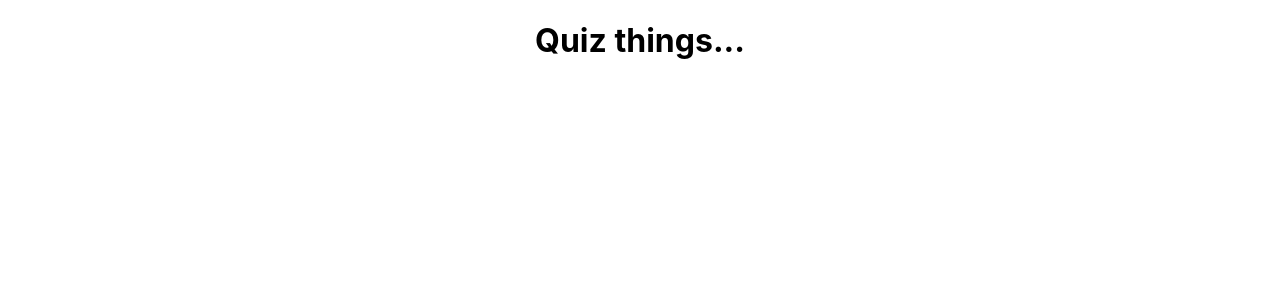
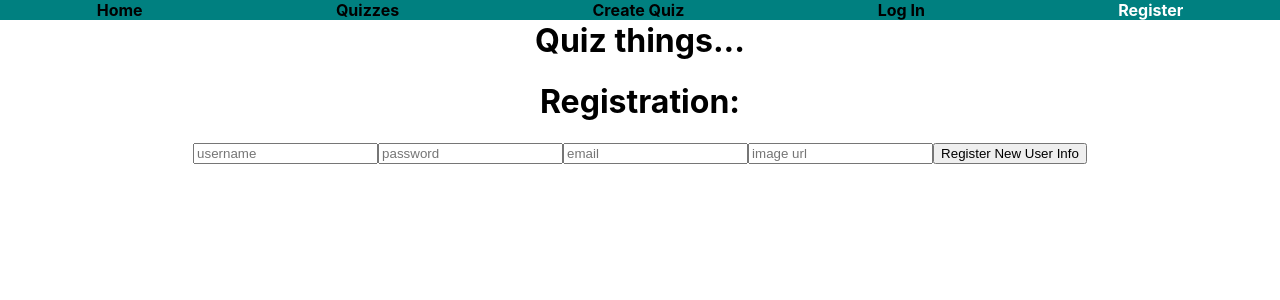
Before and after one commit to Addison-Stavlo/quizthing, a React (Create React App) app: page /register in a window 1280 px wide. Shown: the top 300 px of the page. Built offline with nearby package versions, Linux system fonts and the light colour scheme.

Commit message:
login/register and get quizzes added

```diff
--- a/package.json
+++ b/package.json
@@ -3,9 +3,12 @@
   "version": "0.1.0",
   "private": true,
   "dependencies": {
+    "axios": "^0.18.0",
     "react": "^16.6.3",
     "react-dom": "^16.6.3",
-    "react-scripts": "2.1.1"
+    "react-router-dom": "^4.3.1",
+    "react-scripts": "2.1.1",
+    "styled-components": "^4.1.2"
   },
   "scripts": {
     "start": "react-scripts start",
--- a/src/App.js
+++ b/src/App.js
@@ -1,15 +1,42 @@
 import React, { Component } from 'react';
-import logo from './logo.svg';
 import './App.css';
+import Quizzes from './components/quizzes/quizzes';
+import { Route, withRouter, NavLink } from 'react-router-dom';
+import SingleQuiz from './components/quizzes/singleQuiz';
+import Register from './components/authentication/register';
+import Login from './components/authentication/login';
+import CreateQuiz from './components/quizzes/createQuiz';
+import NavBar from './components/navigation/navigation';
 
 class App extends Component {
+  state = {
+    isLoggedIn: false
+  }
+
+  componentDidMount() {
+    // if(localStorage.getItem('userToken')){
+    //   this.props.history.push('/quizzes');
+    // }
+    // else {
+    //   this.props.history.push('/login')
+    // }
+  }
+
   render() {
     return (
       <div className="App">
         <h1> Quiz things...</h1>
+        <NavBar />
+
+      <Route path='/quizzes' component={Quizzes}/>
+      <Route path='/quiz/:id' component={SingleQuiz}/>
+      <Route path='/register' component={Register}/>
+      <Route path='/login' component={Login} />
+      <Route path='/createQuiz' component={CreateQuiz}/>
+
       </div>
     );
   }
 }
 
-export default App;
+export default withRouter(App);
--- /dev/null
+++ b/src/components/authentication/login.js
@@ -0,0 +1,41 @@
+import React from 'react';
+import axios from 'axios';
+
+class Login extends React.Component {
+    state = {
+        email: '',
+        password: ''
+    }
+
+    handleChange = (ev) => {
+        this.setState({[ev.target.name]: ev.target.value})
+    }
+
+    logIn = (ev) => {
+        ev.preventDefault();
+        axios({
+            method: "post",
+            url: "https://lambda-study-app.herokuapp.com/api/auth/login",
+            data: this.state})
+            .then(res => {
+                console.log(res.data);
+                localStorage.setItem('userToken',res.data.token);
+                this.props.history.push('/quizzes')
+            })
+            .catch(err=>console.log(err));
+    }
+
+    render() {
+        return(
+
+            <form onSubmit={this.logIn}>
+            <h1>Log In</h1>
+                <input name='email' placeholder='email' onChange={this.handleChange} value={this.state.email} />
+                <input name='password' placeholder='password' onChange={this.handleChange} value={this.state.password} />
+                <button type='submit'>Log In</button>
+            </form>
+        )
+    }
+}
+
+export default Login;
--- /dev/null
+++ b/src/components/authentication/register.js
@@ -0,0 +1,47 @@
+import React from 'react';
+import axios from 'axios';
+
+class Register extends React.Component {
+    state = {
+        username: '',
+        password: '',
+        email: '',
+        img_url: ''
+    }
+
+    handleChange = (ev) => {
+        this.setState({
+            [ev.target.name]: ev.target.value
+        })
+
+    }
+
+    register = (ev) => {
+        ev.preventDefault();
+        axios({
+            method: "post",
+            url: "https://lambda-study-app.herokuapp.com/api/auth/register",
+            data: this.state})
+            .then(res => {
+                console.log(res.data);
+                localStorage.setItem('userToken',res.data.token);
+                this.props.history.push('/quizzes')
+            })
+            .catch(err => console.log(err))
+    }
+
+    render() {
+        return (
+            <form onSubmit={this.register}>
+                <h1>Registration:</h1>
+                <input name='username' onChange={this.handleChange} placeholder='username' value={this.state.username}/>
+                <input name='password' onChange={this.handleChange} placeholder='password' value={this.state.password} />
+                <input name='email' onChange={this.handleChange} placeholder='email' value={this.state.email}/>
+                <input name='img_url' onChange={this.handleChange} placeholder='image url' value={this.state.img_url} />
+                <button type='submit'>Register New User Info</button>
+             </form>
+        )
+    }
+}
+
+export default Register;
--- /dev/null
+++ b/src/components/navigation/navigation.js
@@ -0,0 +1,41 @@
+import React from 'react';
+import {NavLink} from 'react-router-dom';
+import styled from 'styled-components';
+
+function NavBar() {
+
+    return(
+        <Nav>
+            <NavLink exact to='/' >Home</NavLink>
+            <NavLink to='/quizzes' >Quizzes</NavLink>
+            <NavLink to='/createQuiz'>Create Quiz</NavLink>
+            <NavLink to='/login'>Log In</NavLink>
+            <NavLink to='/register'>Register</NavLink>
+        </Nav>
+    )
+}
+
+const Nav = styled.nav`
+    width: 100%;
+    position: fixed;
+    top: 0;
+    background: teal;
+    display: flex;
+    justify-content: space-around;
+
+    a {
+        text-decoration: none;
+        color: black;
+        font-weight: bold;
+
+        &:visited {
+            color: black;
+        }
+        &.active {
+            color: white;
+        }
+    }
+
+`
+
+export default NavBar;
--- /dev/null
+++ b/src/components/quizzes/createQuiz.js
@@ -0,0 +1,35 @@
+import React from 'react';
+import axios from 'axios';
+
+class CreateQuiz extends React.Component {
+    state = {
+        title: '',
+        topic: ''
+    }
+
+    handleChange = ev => {
+        this.setState({[ev.target.name]: ev.target.value})
+    }
+
+    addQuiz = (ev) => {
+        ev.preventDefault();
+        axios.post(`https://lambda-study-app.herokuapp.com/api/quizzes`, this.state, {authentication: localStorage.getItem('userToken')})
+          .then(res=>{
+            console.log(res);
+            // this.props.history.push('quizzes')
+        })
+          .catch(err=>console.log(err))
+    }
+
+    render() {
+        return (
+            <form onSubmit={this.addQuiz}>
+                <input name='title' placeholder='title' onChange={this.handleChange} value={this.state.title} />
+                <input name='topic' placeholder='topic' onChange={this.handleChange} value={this.state.topic} />
+                <button type='submit'>Add a Quiz</button>
+            </form>
+        )
+    }
+}
+
+export default CreateQuiz;
--- /dev/null
+++ b/src/components/quizzes/quizzes.js
@@ -0,0 +1,32 @@
+import React from 'react';
+import axios from 'axios';
+
+class Quizzes extends React.Component {
+    state = {
+        quizzes: []
+    }
+
+    componentDidMount() {
+        axios
+            .get('https://lambda-study-app.herokuapp.com/api/quizzes')
+            .then(res=> {
+                console.log(res.data);
+                this.setState({quizzes: res.data})
+                })
+            .catch(err=>console.log(err))
+    }
+
+
+
+    render() {
+        return (
+            <div>
+                {this.state.quizzes.map(quiz => (
+                    <h2 onClick={()=>this.props.history.push(`/quiz/${quiz.id}`)}>{quiz.title}</h2>
+                ))}
+            </div>
+        )
+    }
+}
+
+export default Quizzes;
--- /dev/null
+++ b/src/components/quizzes/singleQuiz.js
@@ -0,0 +1,22 @@
+import React from 'react';
+import axios from 'axios';
+
+class SingleQuiz extends React.Component {
+    state = {
+        quiz: {}
+    }
+
+    componentDidMount() {
+        axios
+            .get(`https://lambda-study-app.herokuapp.com/api/quizzes/${this.props.match.params.id}`)
+            .then(res=>console.log(res))
+    }
+
+    render(){
+        return(
+            <div>A Quiz</div>
+        )
+    }
+}
+
+export default SingleQuiz;
--- a/src/index.js
+++ b/src/index.js
@@ -3,8 +3,13 @@ import ReactDOM from 'react-dom';
 import './index.css';
 import App from './App';
 import * as serviceWorker from './serviceWorker';
+import {BrowserRouter as Router } from 'react-router-dom';
 
-ReactDOM.render(<App />, document.getElementById('root'));
+ReactDOM.render(
+    <Router>
+        <App />
+    </Router>
+    , document.getElementById('root'));
 
 // If you want your app to work offline and load faster, you can change
 // unregister() to register() below. Note this comes with some pitfalls.
```
Also changed, not shown: 1 other file (tests, documents, lock files or other folders).
